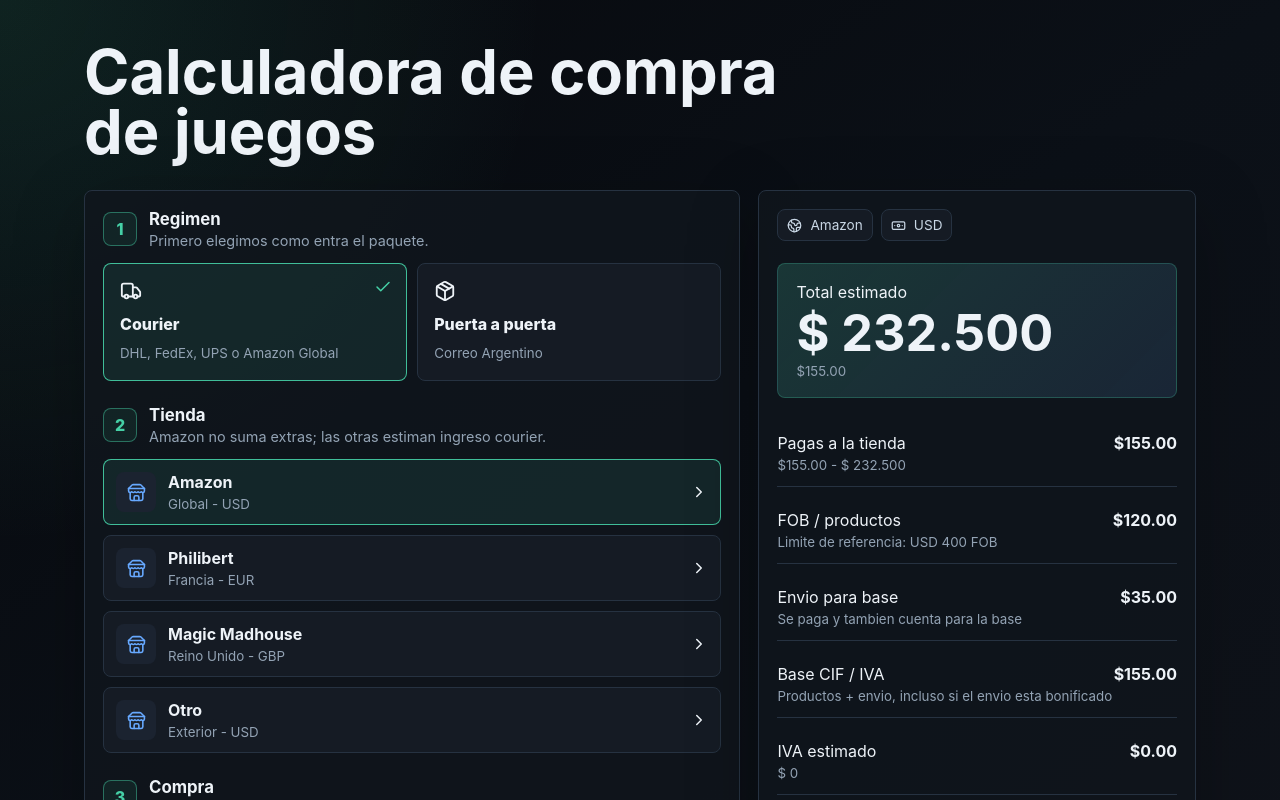
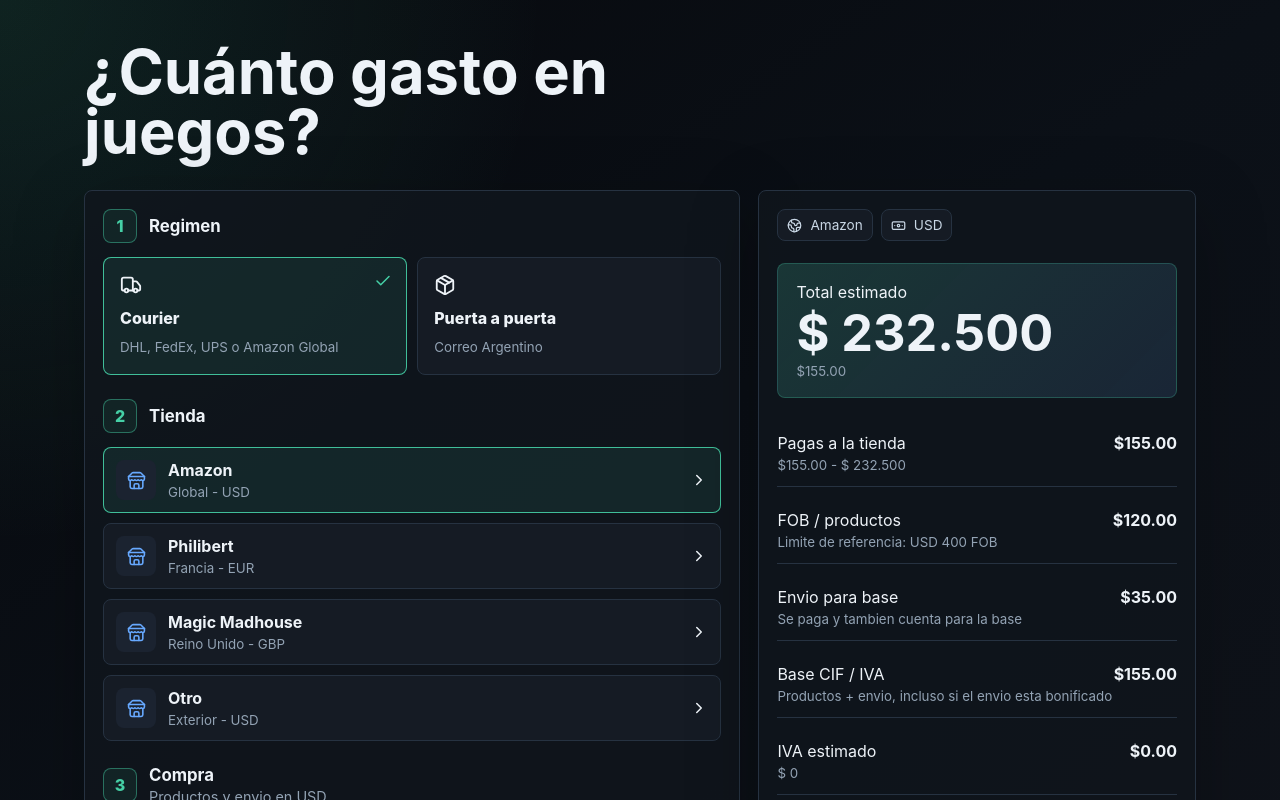
Before and after one commit to GuybrushMcfly/calculadora_juegos, a SvelteKit app: page / in a window 1280 px wide. Shown: the top 800 px of the page. Built offline with nearby package versions, Linux system fonts and the light colour scheme; no server answers.

Commit message:
arreglos mensajes

```diff
--- a/src/routes/+page.svelte
+++ b/src/routes/+page.svelte
@@ -85,7 +85,7 @@
 <main class="shell">
   <section class="hero">
     <div>
-      <h1>Calculadora de compra de juegos</h1>
+      <h1>¿Cuánto gasto en juegos?</h1>
     </div>
   </section>
 
@@ -95,7 +95,7 @@
         <span class="step">1</span>
         <div>
           <h2>Regimen</h2>
-          <p>Primero elegimos como entra el paquete.</p>
+
         </div>
       </div>
 
@@ -119,7 +119,7 @@
           <span class="step">2</span>
           <div>
             <h2>Tienda</h2>
-            <p>Amazon no suma extras; las otras estiman ingreso courier.</p>
+
           </div>
         </div>
 
```
